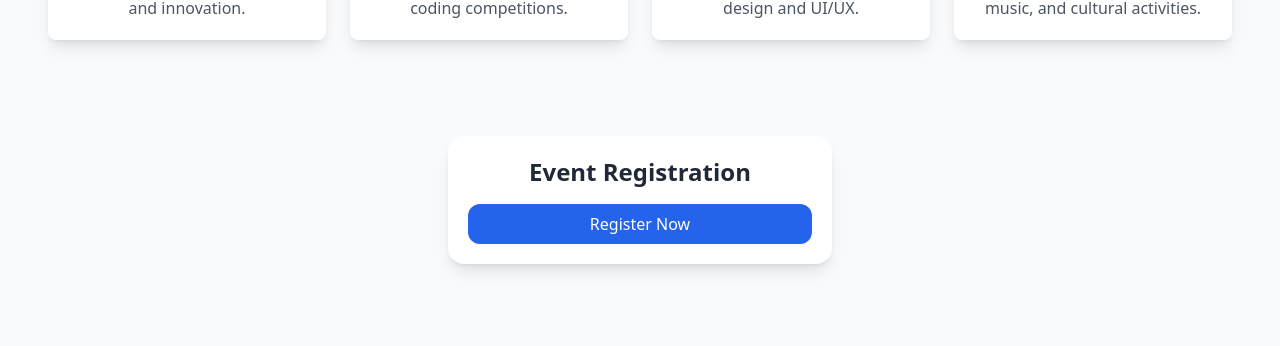
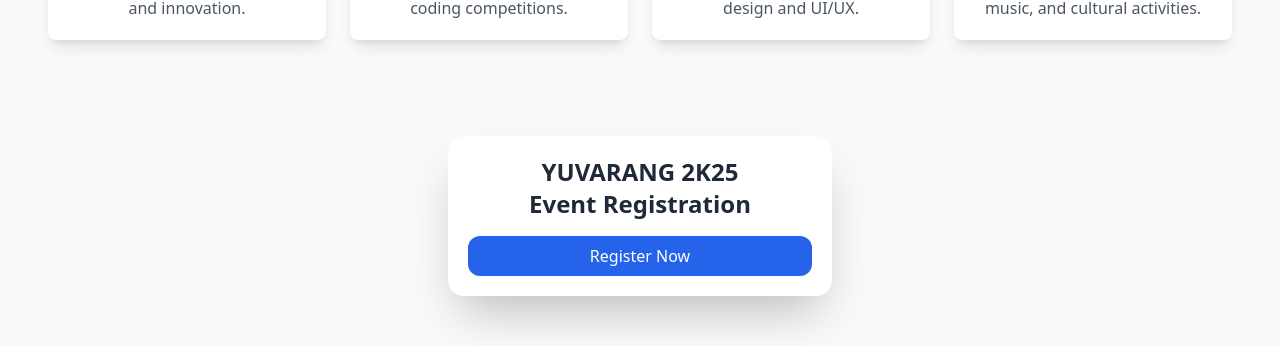
Before and after one commit to lokesh2910v/CETA, a React (Vite) app: page / in a window 1280 px wide. Shown: the part 1856-2202 px from the top of the page. Built offline with nearby package versions, Linux system fonts and the light colour scheme; no server answers.

Commit message:
Update HomePage.tsx

```diff
--- a/src/pages/HomePage.tsx
+++ b/src/pages/HomePage.tsx
@@ -142,8 +142,8 @@ export function HomePage() {
 </motion.div>
 
 
-<div className="overflow-hidden p-5 mx-auto max-w-sm text-center bg-white rounded-2xl shadow-lg transition duration-300 transform hover:scale-105 hover:shadow-xl">
-  <h2 className="text-2xl font-bold text-gray-800">Event Registration</h2>
+<div className="overflow-hidden p-5 mx-auto max-w-sm text-center bg-white rounded-2xl shadow-2xl transition duration-300 transform hover:scale-105 hover:shadow-xl">
+  <h2 className="text-2xl font-bold text-gray-800">YUVARANG 2K25 <br/> Event Registration</h2>
   <a href="./pages/EventsPage" className="block px-4 py-2 mt-4 text-center text-white bg-blue-600 rounded-xl transition duration-300 hover:bg-blue-700">Register Now</a>
 </div>
 
```
